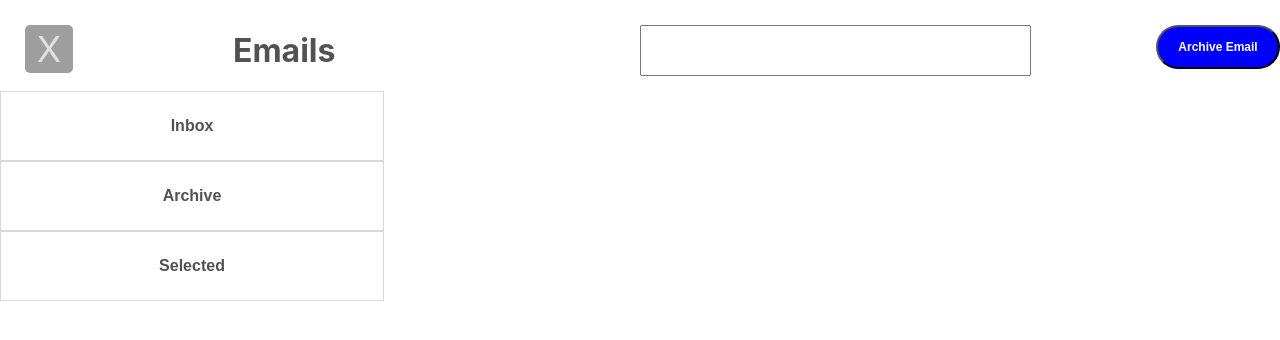
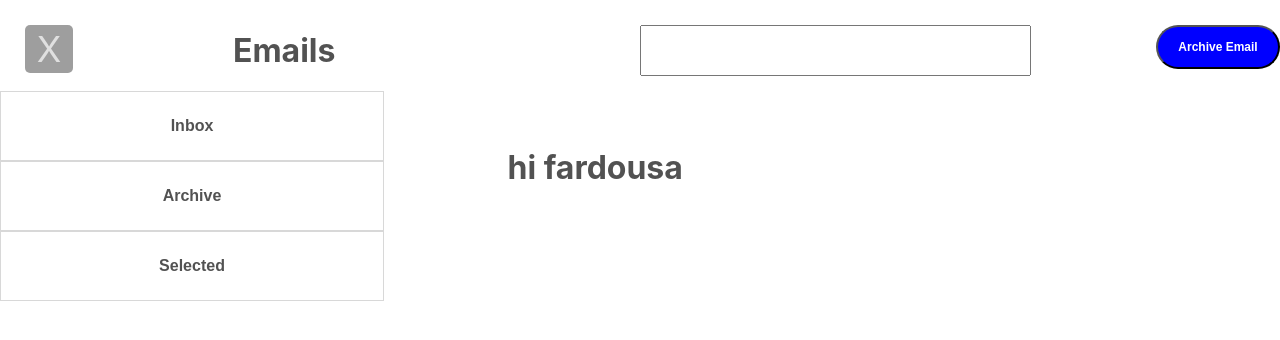
Before and after one commit to eldom93/react-redux, a React (Create React App) app in the folder shop/: page / in a window 1280 px wide. Shown: the top 340 px of the page. Built offline with nearby package versions, Linux system fonts and the light colour scheme.

Commit message:
added: header

```diff
--- a/shop/src/components/App.js
+++ b/shop/src/components/App.js
@@ -12,7 +12,7 @@ const App = () => (
       <VisibleEmailList/>
       <ArchiveEmail/>
       <Menu />
-
+   <h1>hi fardousa</h1>
 
 {console.log({...ArchiveEmail})}
     </div>
```
